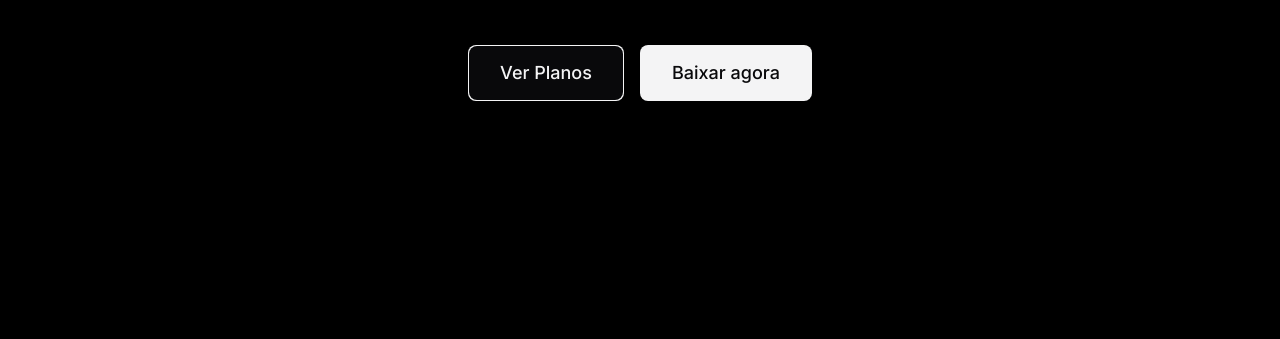
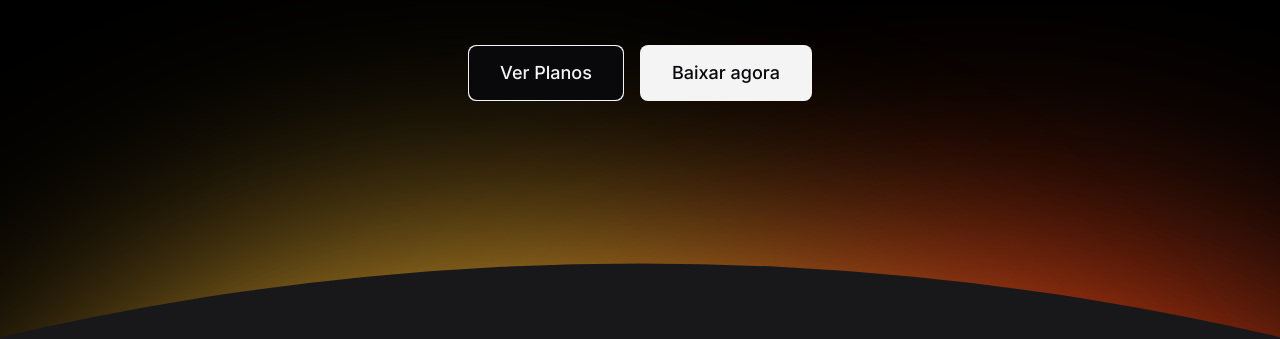
Before and after one commit to FCesarNeto/Projeto-Zingen, a plain HTML site: page index.html in a window 1280 px wide. Shown: the part 463-802 px from the top of the page. Drawn offline with Linux system fonts and the light colour scheme.

Commit message:
Update hero.css

```diff
--- a/styles/hero.css
+++ b/styles/hero.css
@@ -23,7 +23,7 @@
 
 @media (width >= 80em) {
   #hero {
-    background: url(assets/bg-hero-desktop.svg) no-repeat bottom center/cover;
+    background: url(../assets/bg-hero-desktop.svg) no-repeat bottom center/cover;
     padding-bottom: 15rem ;
 
     & img[src*="music"] {
```
